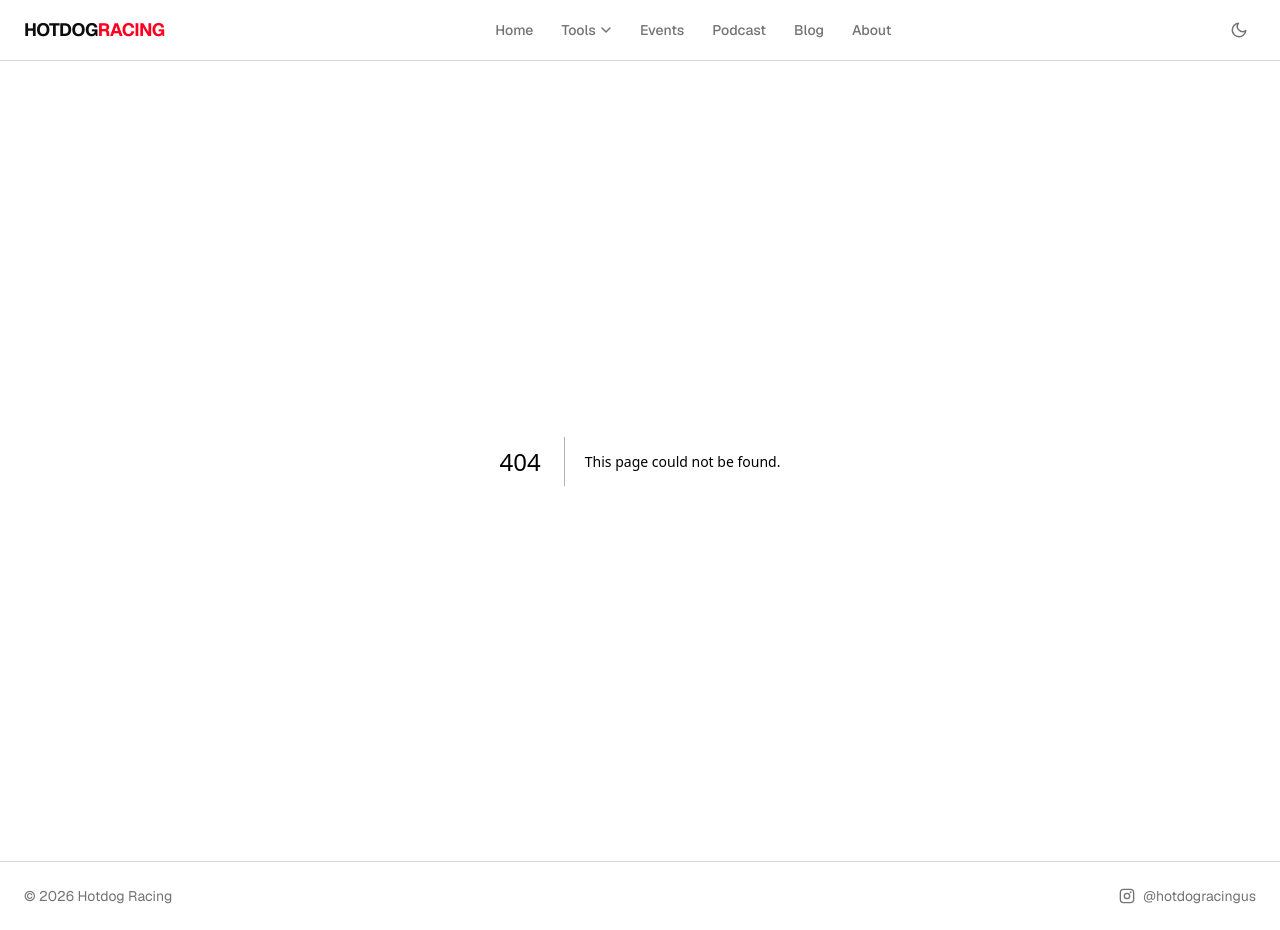
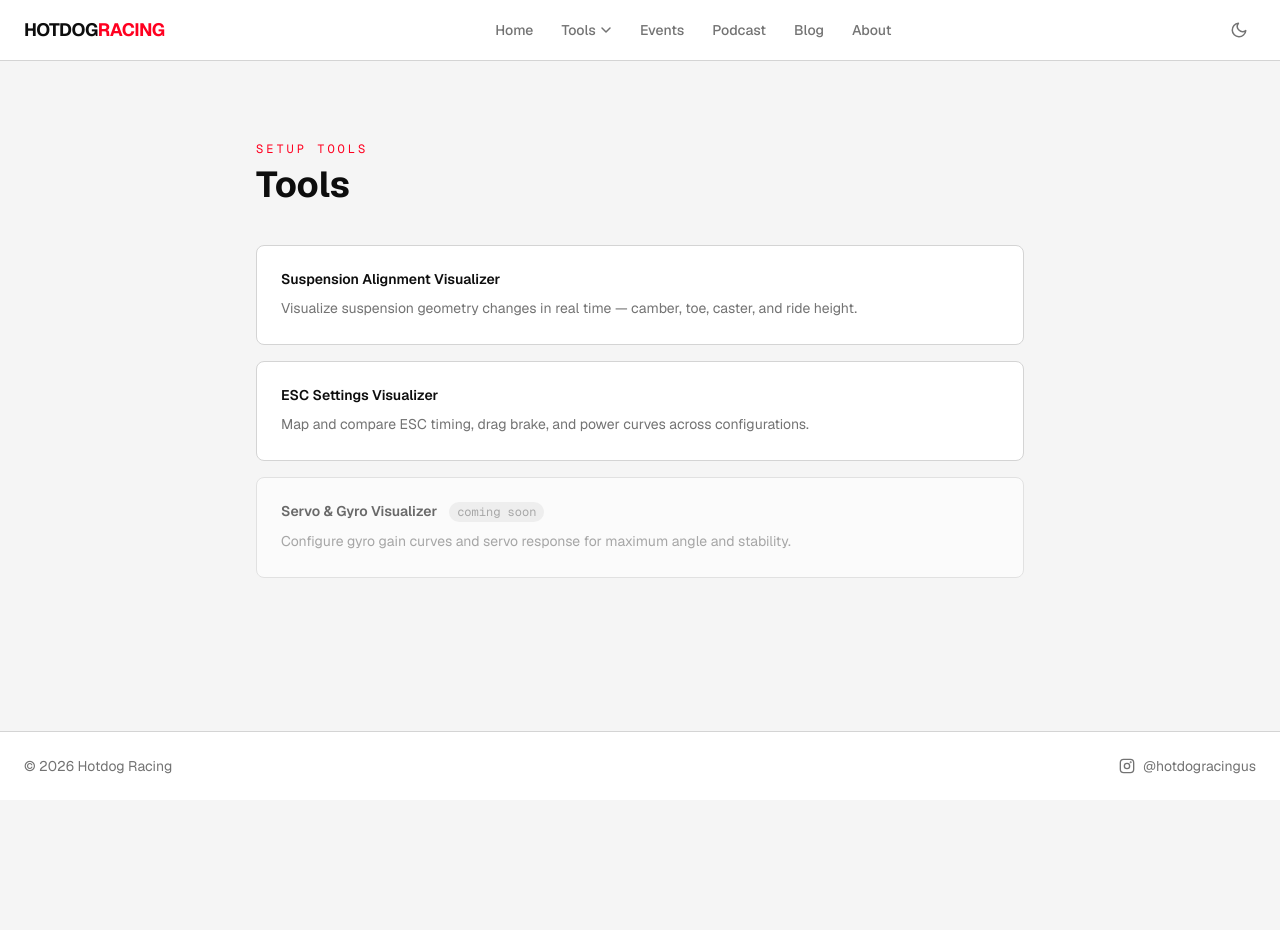
Before and after one commit to logan-mineer/hotdog-racing, a Next.js app: page /tools in a window 1280 px wide. Before the commit this address had no page. After the commit the page ends 800 px from the top, so only its background shows below. Built offline with nearby package versions, Linux system fonts and the light colour scheme.

Commit message:
feat: tools landing page and gyro stub (#10)
Adds /tools listing page with cards for all three tools (gyro visually
marked coming soon) and a /tools/gyro stub page inside the global layout.

Closes #10

```diff
--- /dev/null
+++ b/app/tools/gyro/page.tsx
@@ -0,0 +1,24 @@
+import type { Metadata } from 'next'
+
+export const metadata: Metadata = {
+  title: 'Servo & Gyro Visualizer',
+  description: 'Coming soon — gyro gain curve and servo response visualizer for RC drift.',
+}
+
+export default function GyroPage() {
+  return (
+    <section className="py-20 px-6">
+      <div className="mx-auto max-w-3xl text-center">
+        <p className="mb-4 font-mono text-xs tracking-[0.3em] text-accent uppercase">
+          Coming Soon
+        </p>
+        <h1 className="mb-4 text-4xl font-bold tracking-tight sm:text-5xl" style={{ color: 'var(--foreground)' }}>
+          Servo &amp; Gyro Visualizer
+        </h1>
+        <p className="mx-auto max-w-sm text-base" style={{ color: 'var(--muted)' }}>
+          This tool is still in development. Check back soon.
+        </p>
+      </div>
+    </section>
+  )
+}
--- /dev/null
+++ b/app/tools/page.tsx
@@ -0,0 +1,96 @@
+import type { Metadata } from 'next'
+import Link from 'next/link'
+
+export const metadata: Metadata = {
+  title: 'Tools',
+  description: 'RC drift setup tools — suspension geometry, ESC settings, and gyro configuration.',
+  openGraph: {
+    title: 'Tools | Hotdog Racing',
+    description: 'RC drift setup tools — suspension geometry, ESC settings, and gyro configuration.',
+    url: 'https://hotdog-racing.com/tools',
+  },
+}
+
+type Tool = {
+  name: string
+  description: string
+  href: string
+  status: 'available' | 'coming-soon'
+}
+
+const tools: Tool[] = [
+  {
+    name: 'Suspension Alignment Visualizer',
+    description: 'Visualize suspension geometry changes in real time — camber, toe, caster, and ride height.',
+    href: '/tools/suspension',
+    status: 'available',
+  },
+  {
+    name: 'ESC Settings Visualizer',
+    description: 'Map and compare ESC timing, drag brake, and power curves across configurations.',
+    href: '/tools/esc',
+    status: 'available',
+  },
+  {
+    name: 'Servo & Gyro Visualizer',
+    description: 'Configure gyro gain curves and servo response for maximum angle and stability.',
+    href: '/tools/gyro',
+    status: 'coming-soon',
+  },
+]
+
+export default function ToolsPage() {
+  return (
+    <section className="py-20 px-6">
+      <div className="mx-auto max-w-3xl">
+        <p className="mb-2 font-mono text-xs tracking-[0.25em] text-accent uppercase">Setup Tools</p>
+        <h1 className="mb-10 text-3xl font-bold sm:text-4xl" style={{ color: 'var(--foreground)' }}>
+          Tools
+        </h1>
+        <div className="space-y-4">
+          {tools.map(tool =>
+            tool.status === 'available' ? (
+              <Link
+                key={tool.href}
+                href={tool.href}
+                className="group block rounded-lg border p-6 transition-colors hover:border-accent"
+                style={{ borderColor: 'var(--border)', background: 'var(--surface)' }}
+              >
+                <h2
+                  className="mb-2 font-semibold text-sm leading-snug transition-colors group-hover:text-accent"
+                  style={{ color: 'var(--foreground)' }}
+                >
+                  {tool.name}
+                </h2>
+                <p className="text-sm leading-relaxed" style={{ color: 'var(--muted)' }}>
+                  {tool.description}
+                </p>
+              </Link>
+            ) : (
+              <div
+                key={tool.href}
+                className="rounded-lg border p-6 opacity-60"
+                style={{ borderColor: 'var(--border)', background: 'var(--surface)' }}
+              >
+                <div className="mb-2 flex items-center gap-3">
+                  <h2 className="font-semibold text-sm leading-snug" style={{ color: 'var(--foreground)' }}>
+                    {tool.name}
+                  </h2>
+                  <span
+                    className="font-mono text-xs px-2 py-0.5 rounded-full shrink-0"
+                    style={{ background: 'var(--surface-2)', color: 'var(--muted)' }}
+                  >
+                    coming soon
+                  </span>
+                </div>
+                <p className="text-sm leading-relaxed" style={{ color: 'var(--muted)' }}>
+                  {tool.description}
+                </p>
+              </div>
+            )
+          )}
+        </div>
+      </div>
+    </section>
+  )
+}
```
